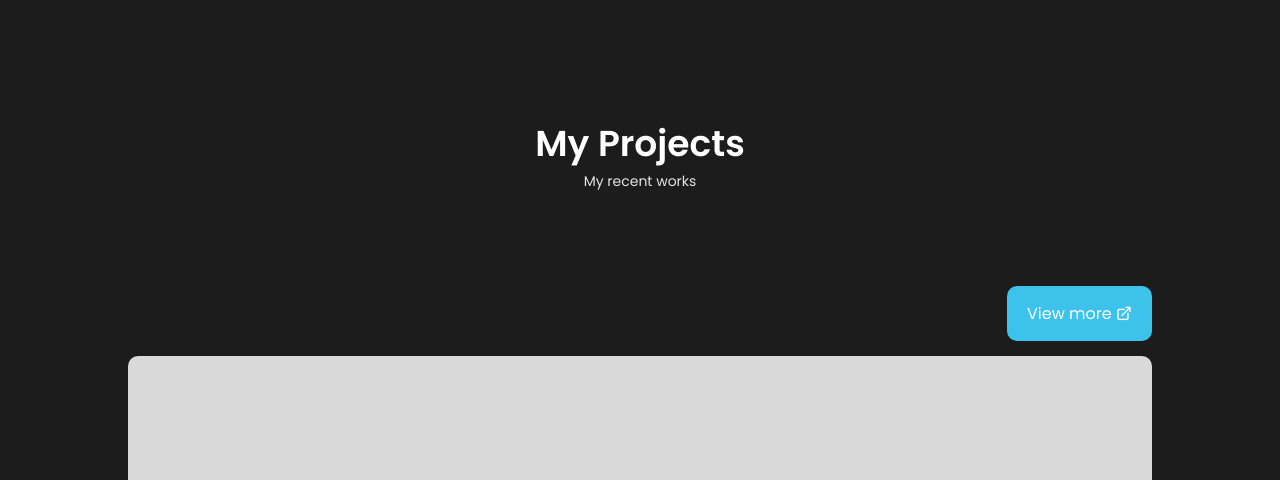
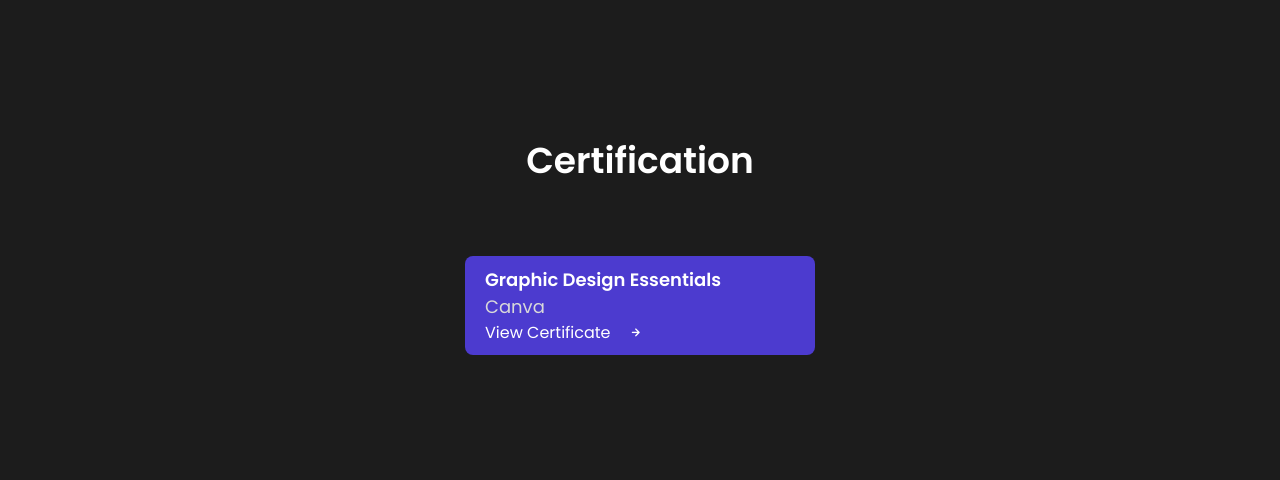
Before and after one commit to shannenesguerra/portfolio_website, a website: page index.html in a window 1280 px wide. Shown: the part 2920-3400 px from the top of the page. Drawn offline with nearby package versions, Linux system fonts and the light colour scheme.

Commit message:
add certification

```diff
--- a/assets/css/styles.css
+++ b/assets/css/styles.css
@@ -823,6 +823,35 @@
   color: var(--first-color);
 }
 
+/* certification*/
+
+.certificate {
+  margin-top: 15%;
+  margin-bottom: 5%;
+}
+
+.certificate_container {
+  display: flex;
+  justify-content: center;
+}
+
+.certificate_button {
+  width: 350px;
+}
+
+.certificate_title {
+  font-size: 18px;
+}
+
+.certificate_subtitle {
+  font-size: 18px;
+  font-weight: 400;
+  color: #D9D9D9;
+}
+
+.certificate_view {
+  font-weight: 300;
+}
 
 /*==================== PROJECTS ====================*/
 .projects-wrapper {
--- a/index.html
+++ b/index.html
@@ -416,6 +416,19 @@
               </div>
             </div>
           </div>
+
+          <!--========== CERTIFICATION CONTENT ==========-->
+          <div class="certificate_content">
+            <h2 class="section__title certificate">Certification</h2>
+            <div class="certificate_container">
+              <a class="certificate_button button" href="https://www.canva.com/designschool/certification-award/d3eeb73d-ca54-49fe-b597-a2bff6a8d8a5" target="_blank">
+                <h4 class="certificate_title">Graphic Design Essentials</h4>
+                <h5 class="certificate_subtitle">Canva</h5>
+                <p class="certificate_view">View Certificate &nbsp;&nbsp;
+                <i class="uil uil-arrow-right"></i></p>
+              </a>
+            </div>
+          </div>
         </div>
       </section>
         <!--============= PROJECT ===========-->
```
